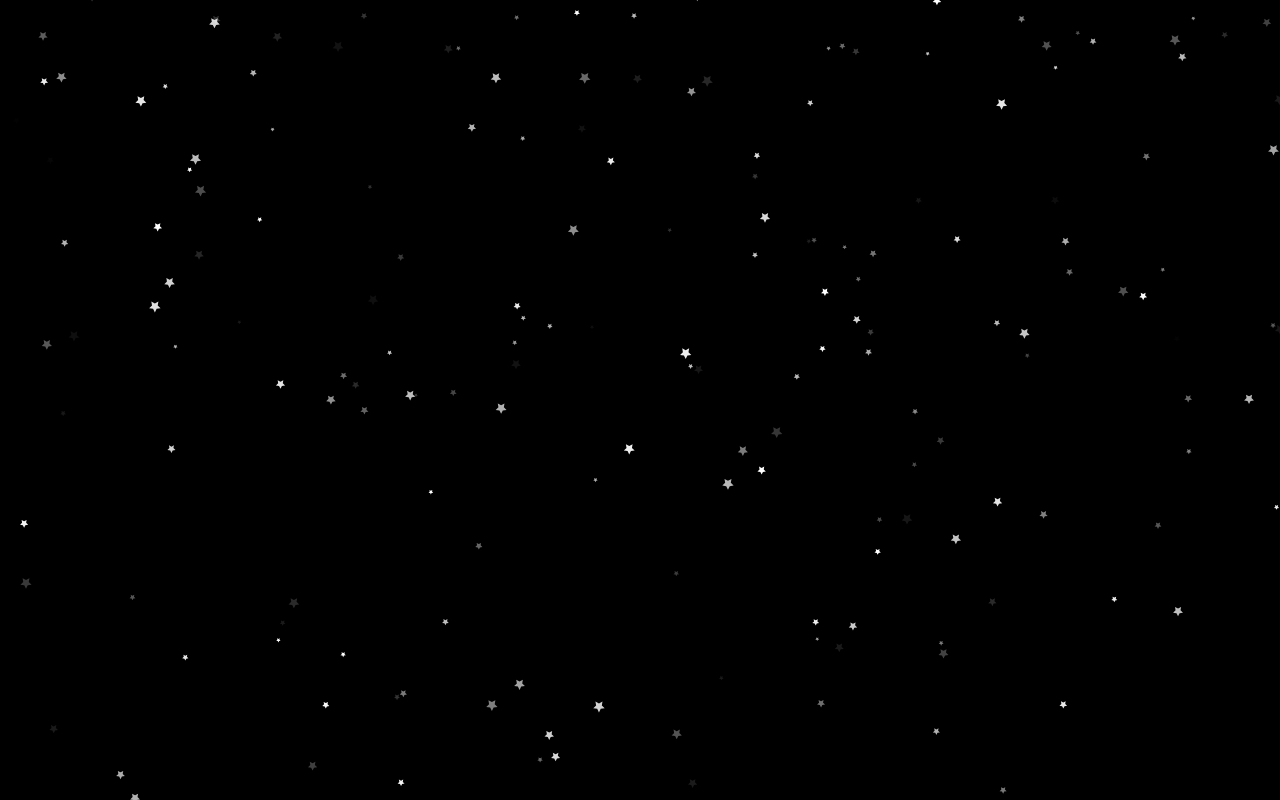
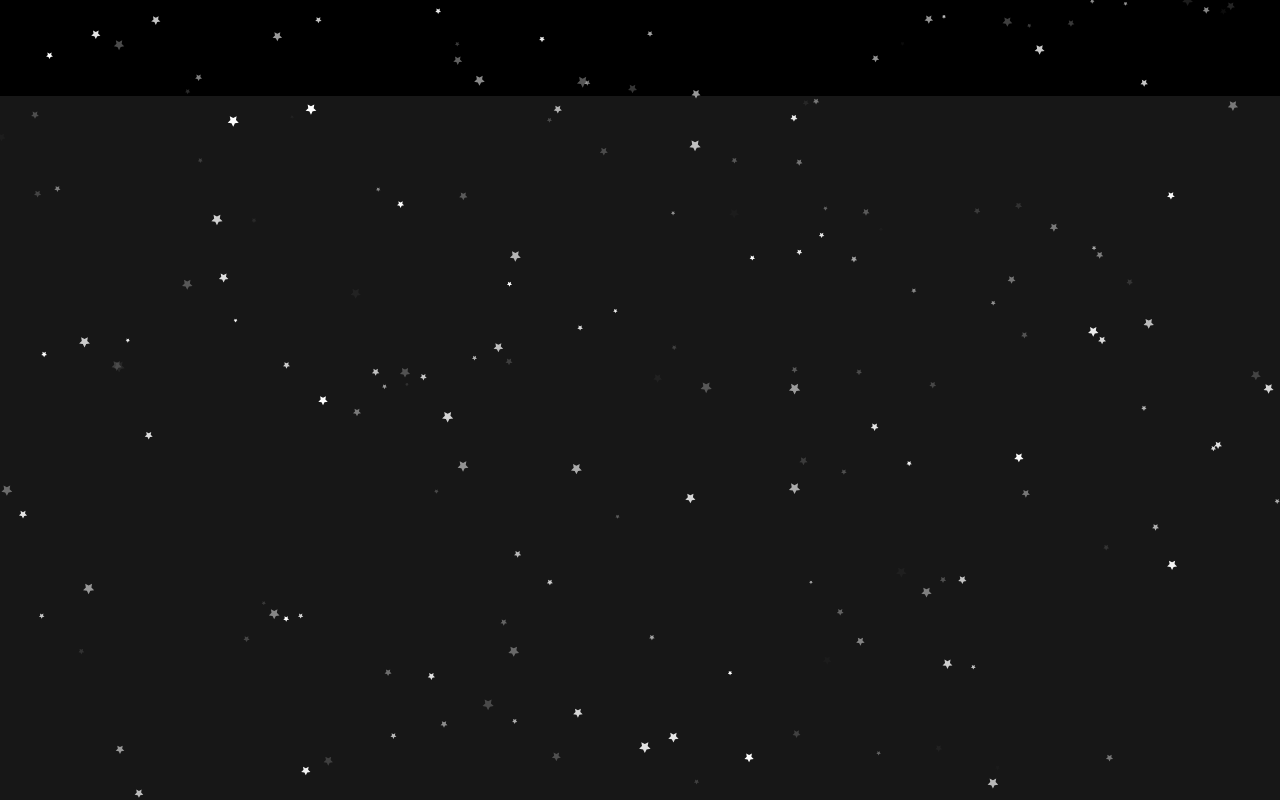
Before and after one commit to Cristaldo-Fiorela/portfolio, a React (Vite) app: page / in a window 1280 px wide. Built offline with nearby package versions, Linux system fonts and the light colour scheme.

Commit message:
agregando el header al componente principal

```diff
--- a/src/App.jsx
+++ b/src/App.jsx
@@ -1,12 +1,14 @@
+
+import Header from "./components/Header";
 import StarsParticles from "./components/Stars-bg";
 
 function App() {
     return (
-      <body className="bg-black h-screen	">
+      <body className="h-screen bg-neutral-900	">
+        <Header />
         <StarsParticles />
       </body>
     )
-
 }
 
 export default App;
--- a/src/components/Header.jsx
+++ b/src/components/Header.jsx
@@ -1,6 +1,15 @@
 const Header = () => {
     return (
-        <div>Header</div>
+        <div className="flex justify-around w-screen bg-black">
+            <h2></h2>
+
+            <nav>
+                <li><a href="">About Me</a></li>
+                <li><a href="">Servicios</a></li>
+                <li><a href="">Proyectos</a></li>
+                <li><a href="">Contactame</a></li>
+            </nav>
+        </div>
     );
 };
 
--- a/src/components/config/stars-bg-config.js
+++ b/src/components/config/stars-bg-config.js
@@ -1,6 +1,6 @@
 const starsBgConfig = {
     background: {
-        "z-index": -10
+        "z-index": -10,
     },
     particles: {
         number: {
@@ -67,7 +67,7 @@ const starsBgConfig = {
                 rotateX: 600,
                 rotateY: 600
             }
-        }
+        },
     },
     interactivity: {
         detect_on: "window",
```
